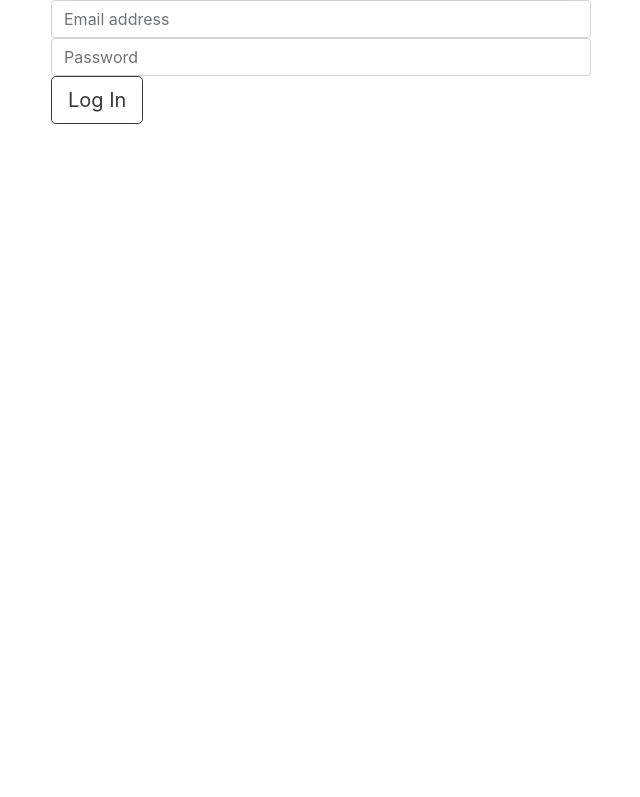
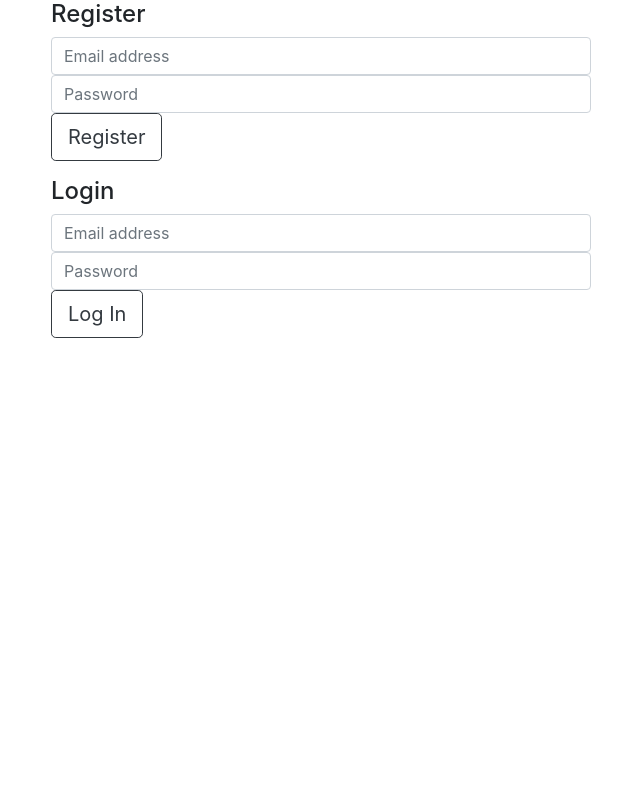
Before and after one commit to makafernandez/trivia, a plain HTML site: page index.html in a window 1280 px wide. Shown: the top 797 px of the page, without its empty margins (319-959 px from the left). Drawn offline with nearby package versions, Linux system fonts and the light colour scheme; no server answers.

Commit message:
login form

```diff
--- a/index.html
+++ b/index.html
@@ -29,9 +29,16 @@
         <div class="col-sm-6 offset-sm-3">
           <form action="">
             <div class="form-group">
-              <input type="email" class="form-control" placeholder="Email address">
-              <input type="password" class="form-control" placeholder="Password">
-              <button onclick="registro()" type="button" class="btn btn-lg btn-outline-dark">Log In</button>
+              <h4>Register</h4>
+              <input id="email" type="email" class="form-control" placeholder="Email address">
+              <input id="password" type="password" class="form-control" placeholder="Password">
+              <button onclick="register()" type="button" class="btn btn-lg btn-outline-dark">Register</button>
+            </div>
+            <div class="form-group">
+              <h4>Login</h4>
+              <input id="email2" type="email" class="form-control" placeholder="Email address">
+              <input id="password2" type="password" class="form-control" placeholder="Password">
+              <button onclick="entry()" type="button" class="btn btn-lg btn-outline-dark">Log In</button>
             </div>
           </form>
         </div>
```
